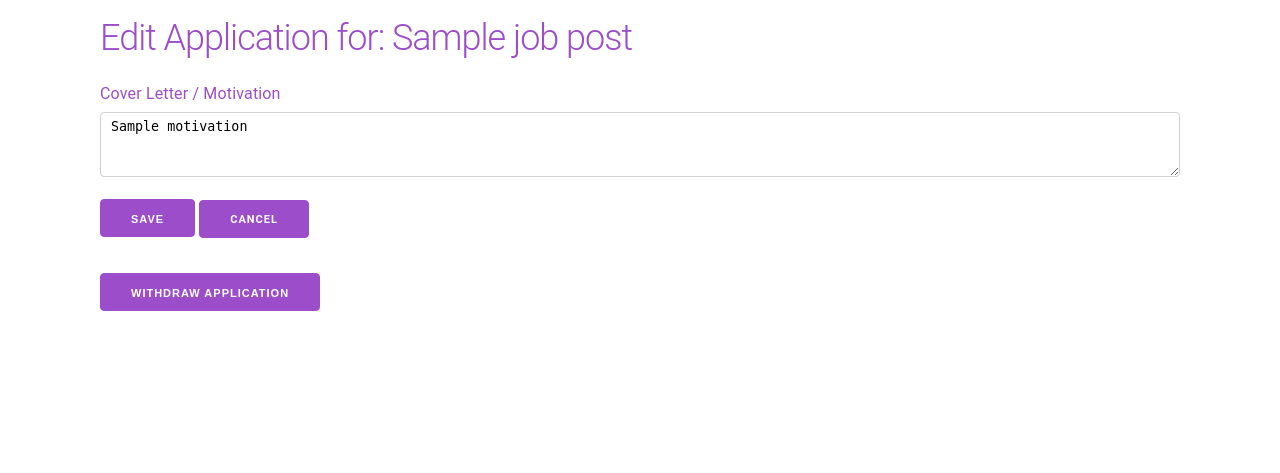
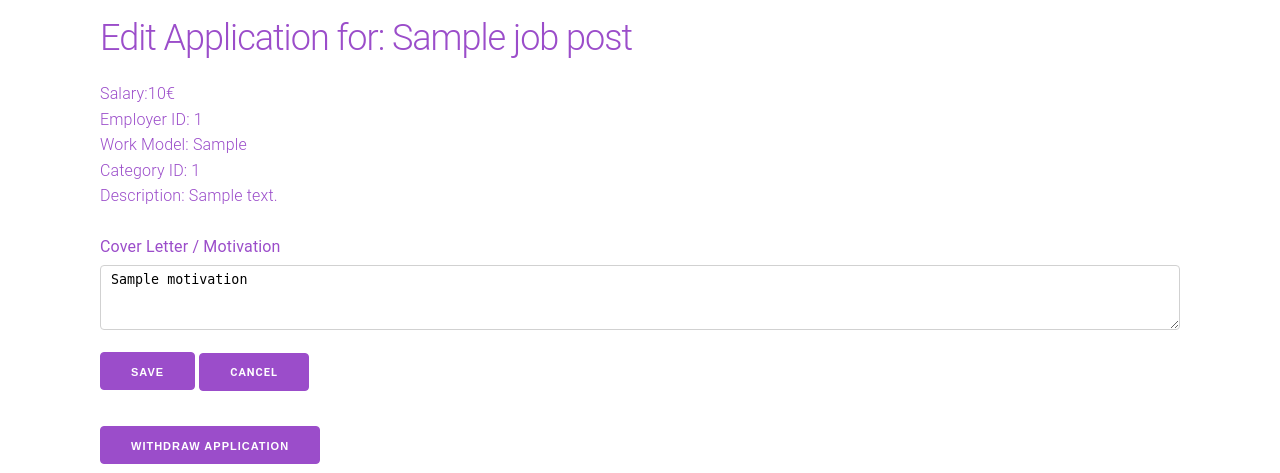
Before and after one commit to Spanca05/LBAW-Konnekt, a Laravel app: template resources/views/pages/application_edit.blade.php in a window 1280 px wide. Shown: the part 108-581 px from the top of the page. Run offline with Laravel 12, Linux system fonts and the light colour scheme; the template is opened without the code that fills it: most values are stand-ins (such as "Sample title", 1, 10 or a date in 2020).

Commit message:
Edit application page change

```diff
--- a/resources/views/pages/application_edit.blade.php
+++ b/resources/views/pages/application_edit.blade.php
@@ -15,6 +15,17 @@
             </ul>
         </div>
     @endif
+
+    <div class="meta">
+        <span class="salary">Salary:{{ $application->jobPost->salary }}€</span>
+        <br>
+        <span class="employer">Employer ID: {{ $application->jobPost->employer_id }}</span>
+        <br>
+        <span class="work_model">Work Model: {{ $application->jobPost->work_model }}</span>
+        <br>
+        <span class="category">Category ID: {{ $application->jobPost->category_id }}</span>
+    </div>
+    <p class="description">Description: {{ $application->jobPost->description }} </p>
 
     <form method="POST" action="{{ route('applications.update', ['application' => $application->id]) }}">
         @csrf
```
